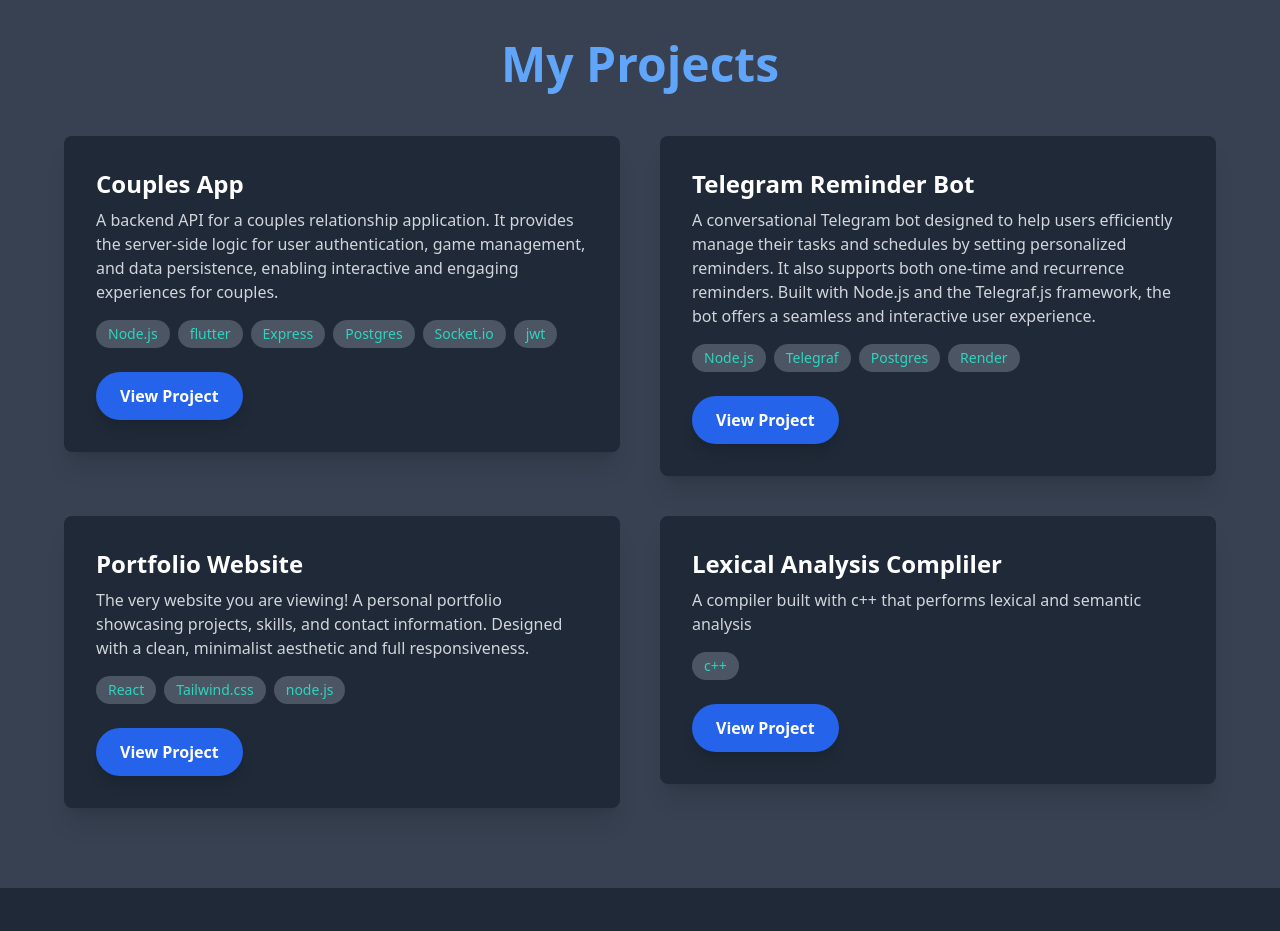
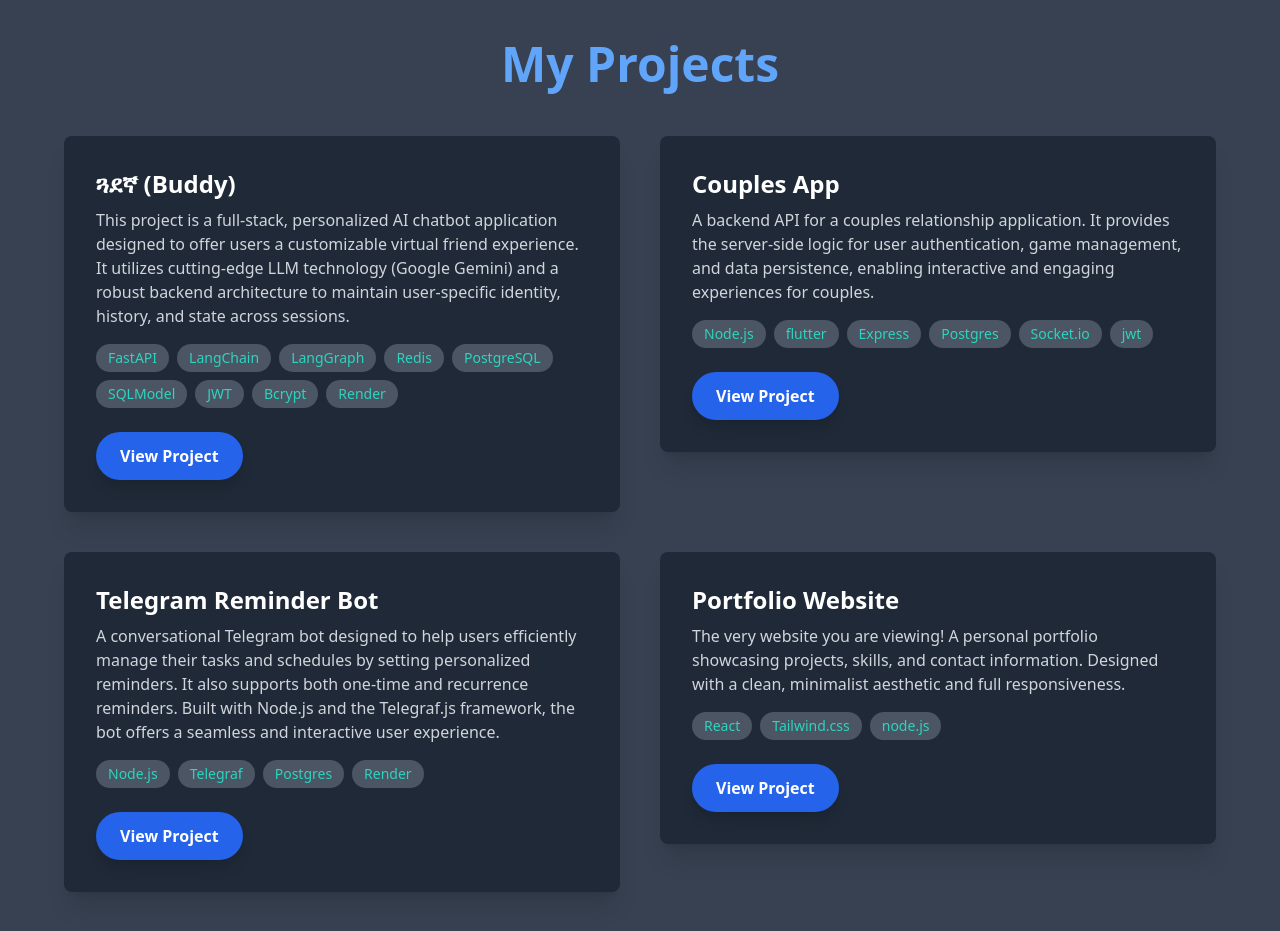
Before and after one commit to Eyosiyasshisema/my-portfolio, a React (Create React App) app: page / in a window 1280 px wide. Shown: the part 4040-4971 px from the top of the page. Built offline with nearby package versions, Linux system fonts and the light colour scheme.

Commit message:
added new projects

```diff
--- a/src/App.js
+++ b/src/App.js
@@ -376,27 +376,34 @@ function App() {
     const projectsData = [
       {
         id: 1,
+        title: 'ጓደኛ (Buddy) ',
+        description: 'This project is a full-stack, personalized AI chatbot application designed to offer users a customizable virtual friend experience. It utilizes cutting-edge LLM technology (Google Gemini) and a robust backend architecture to maintain user-specific identity, history, and state across sessions.',
+        technologies: ['FastAPI','LangChain','LangGraph', 'Redis','PostgreSQL','SQLModel','JWT ' ,'Bcrypt','Render'],
+        projectUrl: 'https://guadegnabuddy.netlify.app/',
+      },
+       {
+        id: 2,
         title: 'Couples App ',
         description: 'A backend API for a couples relationship application. It provides the server-side logic for user authentication, game management, and data persistence, enabling interactive and engaging experiences for couples.',
         technologies: ['Node.js','flutter', 'Express', 'Postgres', 'Socket.io','jwt'],
         projectUrl: 'https://github.com/Eyosiyasshisema/couples-app-backend-modified',
       },
       {
-        id: 2,
+        id: 3,
         title: 'Telegram Reminder Bot',
         description: 'A conversational Telegram bot designed to help users efficiently manage their tasks and schedules by setting personalized reminders. It also supports both one-time and recurrence reminders. Built with Node.js and the Telegraf.js framework, the bot offers a seamless and interactive user experience.',
         technologies: ['Node.js', 'Telegraf', 'Postgres', 'Render'],
         projectUrl: 'https://github.com/Eyosiyasshisema/reminderBot',
       },
       {
-        id: 3,
+        id: 4,
         title: 'Portfolio Website',
         description: 'The very website you are viewing! A personal portfolio showcasing projects, skills, and contact information. Designed with a clean, minimalist aesthetic and full responsiveness.',
         technologies: ['React','Tailwind.css','node.js'],
         projectUrl: 'https://eyosiyasshisema-portfolio.netlify.app/',
       },
       {
-        id: 4,
+        id: 5,
         title: 'Lexical Analysis Compliler',
         description: 'A compiler built with c++ that performs lexical and semantic analysis',
         technologies: ['c++'],
```
Also changed, not shown: 1 other file (tests, documents, lock files or other folders).
